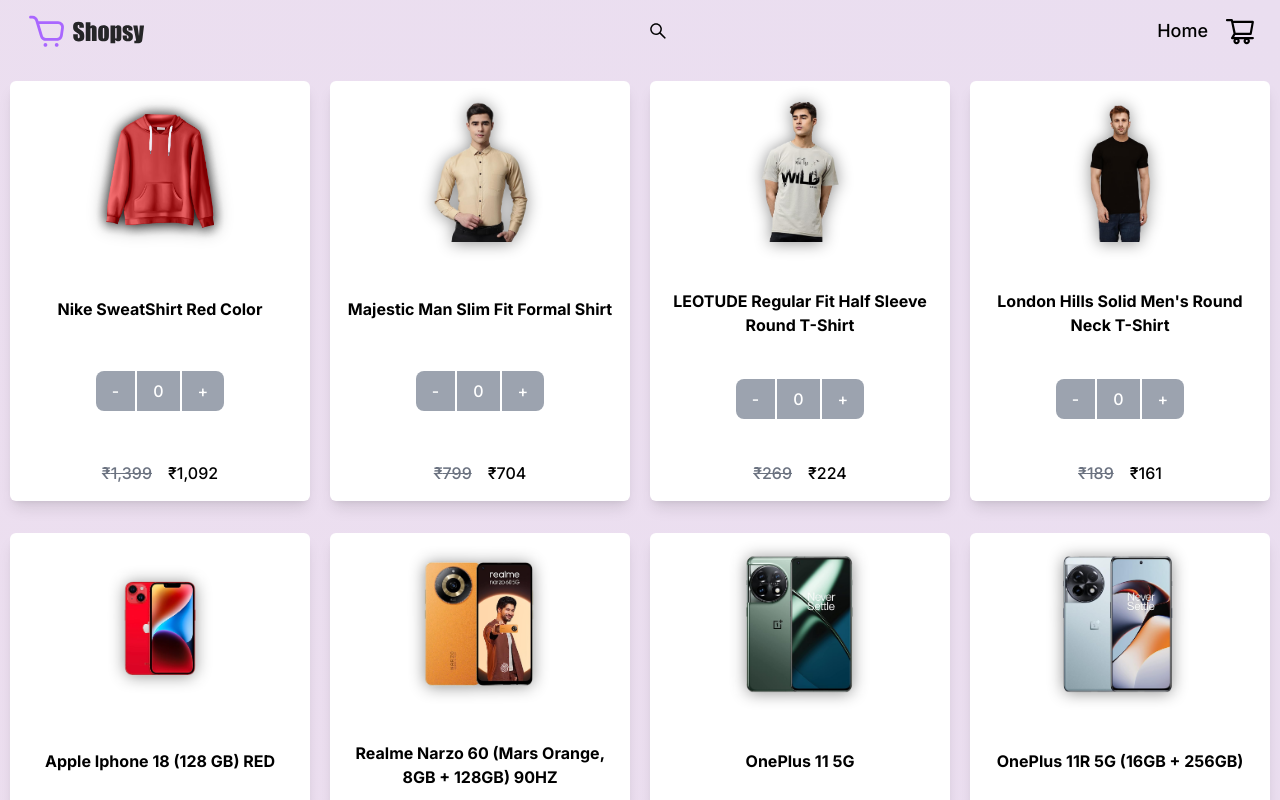
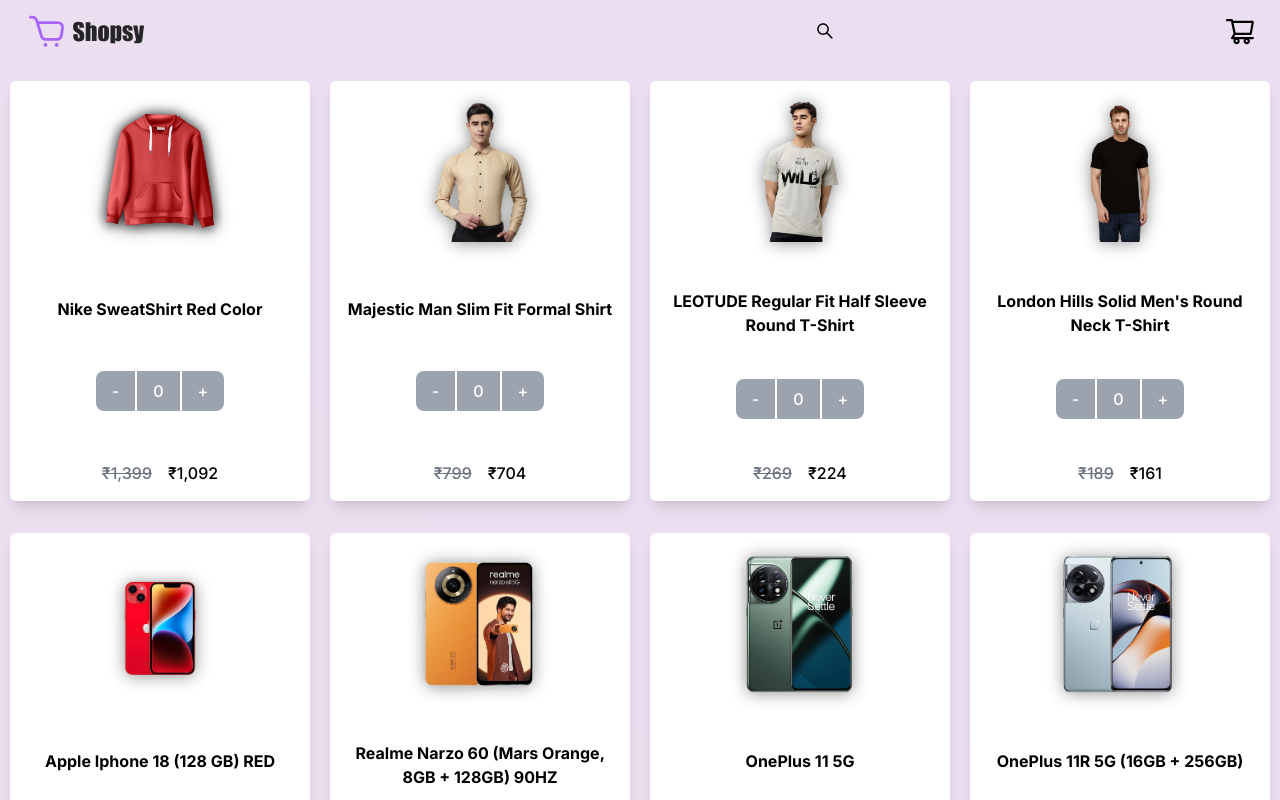
Before and after one commit to dazzlerabhi30800/ecommerce-store-in-ts-next.js, a Next.js app: page / in a window 1280 px wide. Shown: the top 800 px of the page. Built offline with nearby package versions, Linux system fonts and the light colour scheme.

Commit message:
added search input focus on clicking search icon

```diff
--- a/components/CartComp.tsx
+++ b/components/CartComp.tsx
@@ -8,7 +8,7 @@
     const [addToCart, minusToCart, removeItem] = useProductStore(state => [state.addToCart, state.minusToCart, state.removeItem]);
     return (
         <div className="cart--item relative flex text-left items-center gap-4 p-2 bg-pink-300 rounded-md shadow-md">
-            <Image width={140} height={80} src={cart.image} alt={cart.name} />
+            <Image priority={true} style={{ width: "auto", height: "150px" }} width={140} height={50} src={cart.image} alt={cart.name} />
             <div className="flex flex-col gap-4">
                 <h2>{cart.name}</h2>
                 <div className="flex bg-gray-300 rounded-lg items-center text-black w-fit mx-initial font-medium shadow-xl">
--- a/components/Navbar.tsx
+++ b/components/Navbar.tsx
@@ -2,7 +2,7 @@
 import { useProductStore } from "@/store/ProductStore";
 import Link from "next/link";
 import { usePathname } from "next/navigation";
-import { useEffect, useState } from "react";
+import { useEffect, useRef, useState } from "react";
 import { AiOutlineShoppingCart, AiOutlineSearch } from "react-icons/ai";
 
 
@@ -11,6 +11,7 @@
     let [cart, searchString, setSearchString] = useProductStore((state) => [state.cart, state.searchString, state.setSearchString]);
     const [cartLength, setCartLength] = useState<number>(0);
     const [showSearch, setShowSearch] = useState<boolean>(false);
+    const inputRef = useRef<HTMLInputElement>(null);
     const pathname = usePathname();
 
 
@@ -21,24 +22,37 @@
 
 
 
+    useEffect(() => {
+        if (inputRef.current && showSearch) {
+            inputRef.current.focus();
+        }
+    }, [showSearch])
+
+
+
+    const handleShowSearch = () => {
+        setShowSearch(prev => !prev);
+    }
+
+
     return (
         <nav className="py-2 px-2 md:px-6 flex justify-between items-center">
-            <img src="./logo.svg" alt="shopsy" className="w-auto h-[45px] " />
+            <Link href="/">
+                <img src="./logo.svg" alt="shopsy" className="w-auto h-[45px] " />
+            </Link>
             {pathname === '/' &&
                 <form onClick={(e) => e.preventDefault()} className={`flex items-center ${showSearch && "border-b"} border-gray-400`}>
-                    {showSearch &&
-                        <input type="text" onChange={(e) => setSearchString(e.target.value)} value={searchString} placeholder="Search Products..." className="bg-transparent px-4 placeholder:text-gray-600 text-black focus:outline-none focus:border-none" />
-                    }
-                    <button onClick={() => setShowSearch((prev) => !prev)} className="text-xl md:cursor-pointer"><AiOutlineSearch /></button>
+                    <input ref={inputRef} type="text" onChange={(e) => setSearchString(e.target.value)} value={searchString} placeholder="Search Products..." className={`bg-transparent px-4 placeholder:text-gray-600 text-black focus:outline-none focus:border-none  ${showSearch ? "visiblle" : "invisible"}`} />
+                    <button onClick={handleShowSearch} className="text-xl md:cursor-pointer"><AiOutlineSearch /></button>
                 </form>
             }
             <div className="links--container text-sm md:text-lg flex gap-4 items-center">
-                <Link
+                {/* <Link
                     className="font-medium hover:underline hover:text-gray-600"
                     href="/"
                 >
                     Home
-                </Link>
+                </Link> */}
                 <Link
                     href="/cart"
                     data-cart={cartLength}
--- a/components/Product.tsx
+++ b/components/Product.tsx
@@ -5,7 +5,6 @@
 
 export default function Product({ product }: { product: product }) {
     const [searchString, addToCart, minusToCart] = useProductStore((state) => [state.searchString, state.addToCart, state.minusToCart]);
-    // console.log(searchString);
 
 
 
@@ -14,7 +13,7 @@
         let splitedString = product.split('');
         const newString = splitedString.map((str, index) => {
             if (searchString.toLowerCase().includes(str.toLowerCase())) {
-                return <span key={index} className="bg-yellow-500" >{str}</span>
+                return <span key={index} className="bg-yellow-300" >{str}</span>
             }
             return <span key={index}>{str}</span>
 
```
